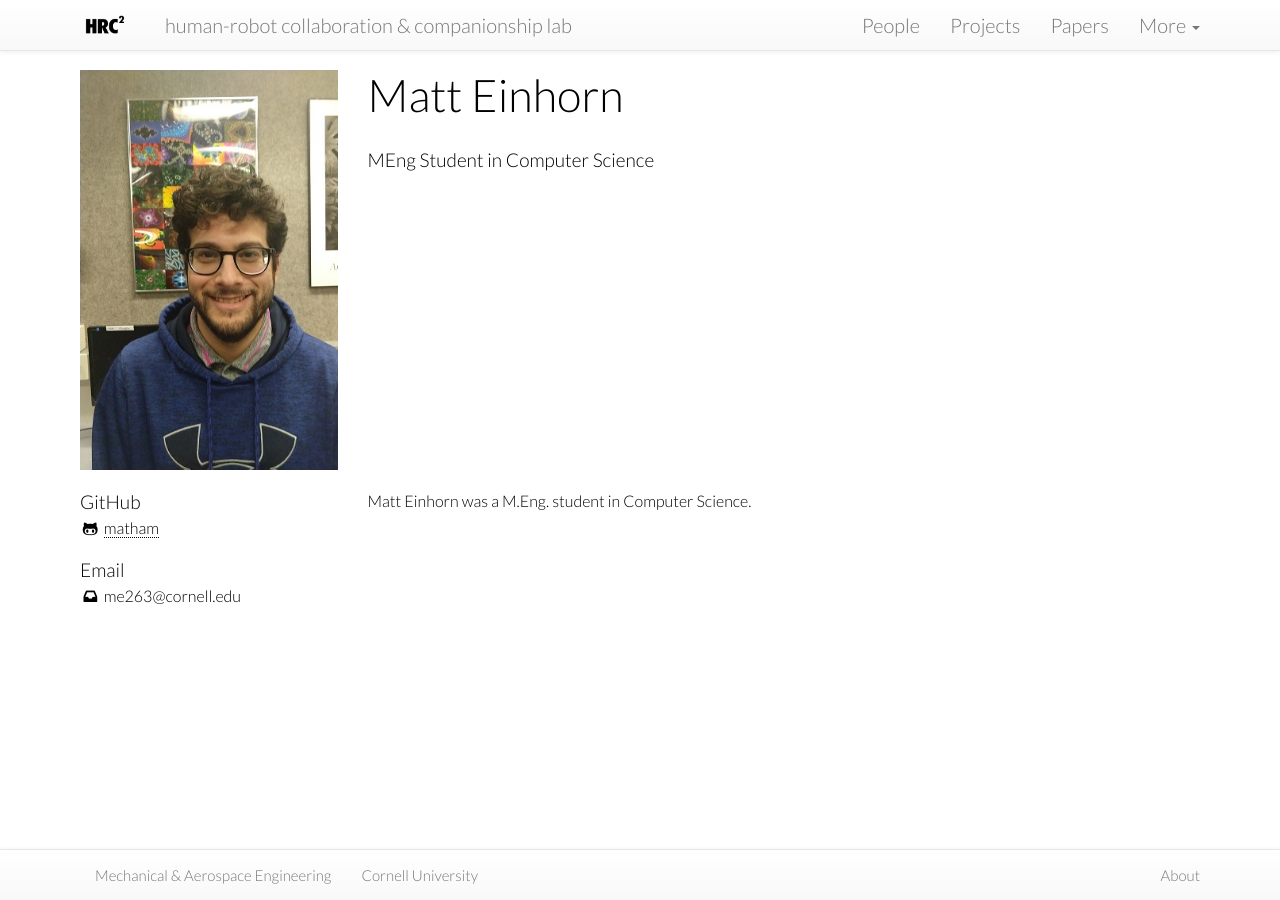
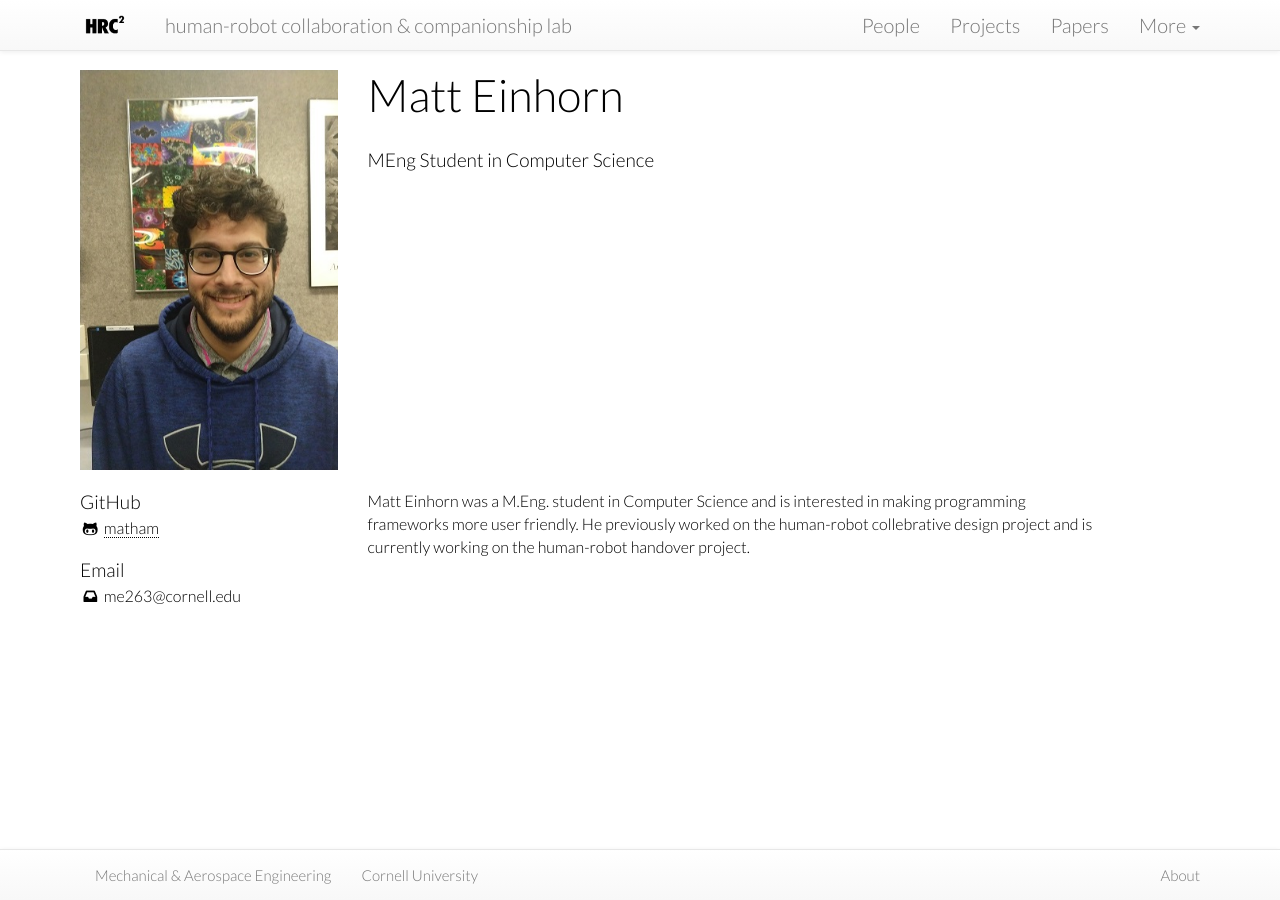
Before and after one commit to hrc2/hrc2.github.io, a Jekyll site: the page built from people/_posts/2019-03-05-matt-einhorn.md, in a window 1280 px wide. Built offline with Jekyll 4.4.1, drawn with Linux system fonts in a browser that asks for light colours; nearby versions of some CDN libraries; some web fonts are replaced.

Commit message:
Add interests and projects

```diff
--- a/people/_posts/2019-03-05-matt-einhorn.md
+++ b/people/_posts/2019-03-05-matt-einhorn.md
@@ -13,4 +13,4 @@ image: /assets/images/team/matt-einhorn.jpg
 cv:
 alum: false
 ---
-Matt Einhorn was a M.Eng. student in Computer Science.
+Matt Einhorn was a M.Eng. student in Computer Science and is interested in making programming frameworks more user friendly. He previously worked on the human-robot collebrative design project and is currently working on the human-robot handover project.
```
